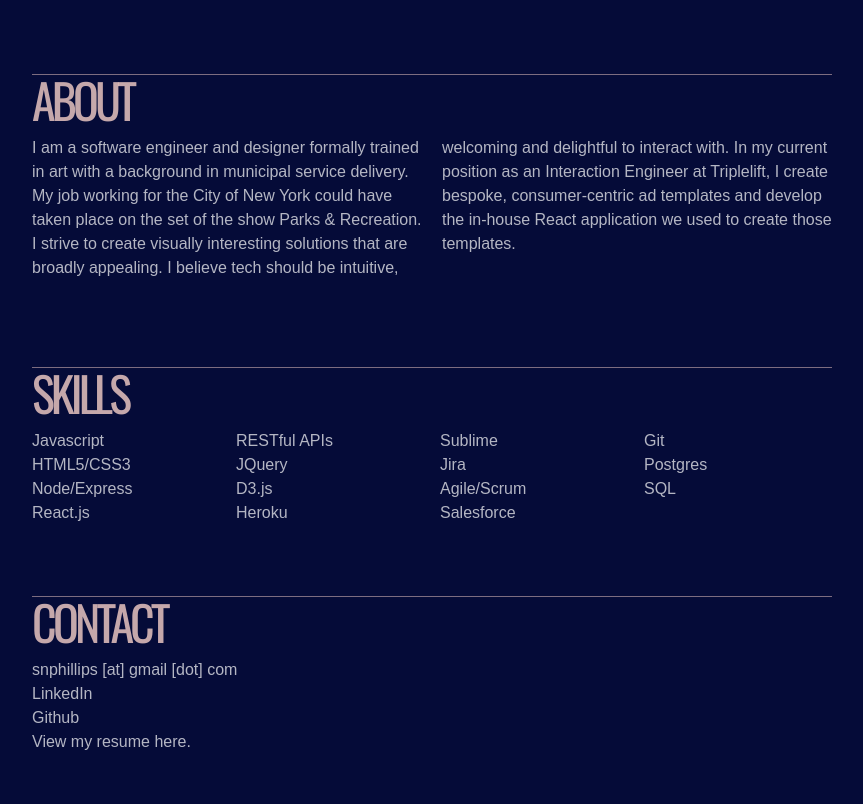
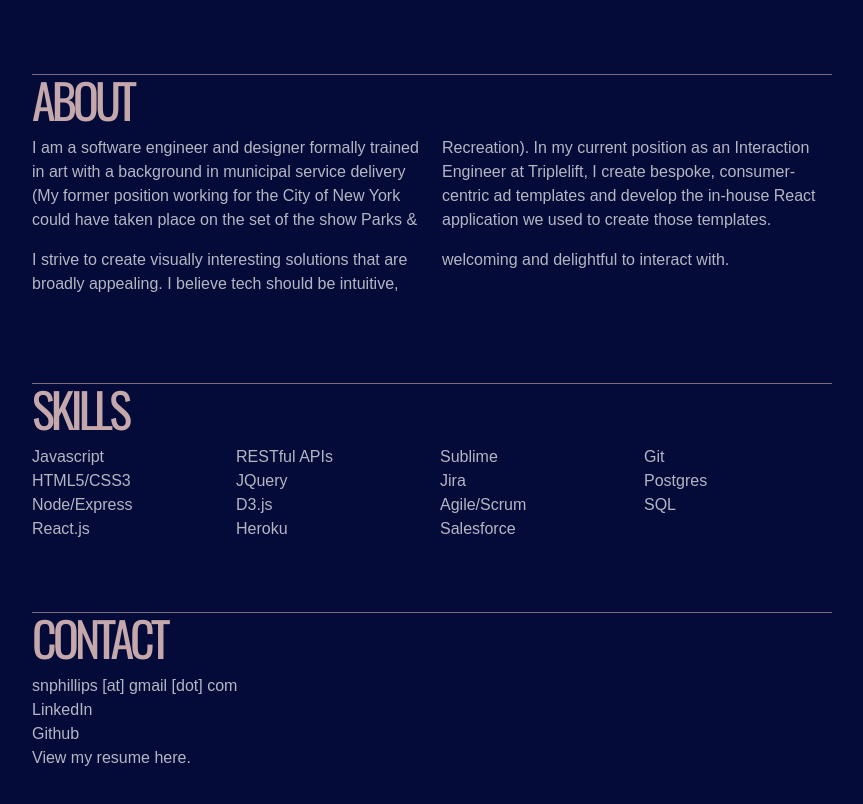
Before and after one commit to snphillips/devportfolio, a React (Create React App) app: page / in a window 1280 px wide. Shown: the part 1920-2724 px from the top of the page, without its empty margins (208-1071 px from the left). Built offline with nearby package versions, Linux system fonts and the light colour scheme.

Commit message:
edit about section

```diff
--- a/src/About.js
+++ b/src/About.js
@@ -8,12 +8,13 @@
         <hr />
         <h2 className="section-header">About</h2>
         <p className="about-columns">I am a software engineer and designer formally trained in art
-        with a background in municipal service delivery. My job working for the City of New York could
-        have taken place on the set of the show Parks & Recreation.  I strive to create visually interesting
-        solutions that are broadly appealing.  I believe tech should be intuitive, welcoming and delightful
-        to interact with. In my current position as an Interaction Engineer at Triplelift, I create bespoke,
+        with a background in municipal service delivery (My former position working for the City of New York could
+        have taken place on the set of the show Parks & Recreation).  In my current position as an Interaction Engineer at Triplelift, I create bespoke,
         consumer-centric ad templates and develop the in-house React application we used to create
         those templates.</p>
+
+        <p className="about-columns">I strive to create visually interesting solutions that are broadly appealing. I believe tech should be intuitive, welcoming and delightful
+        to interact with.</p>
       </div>
     );
   }
```
